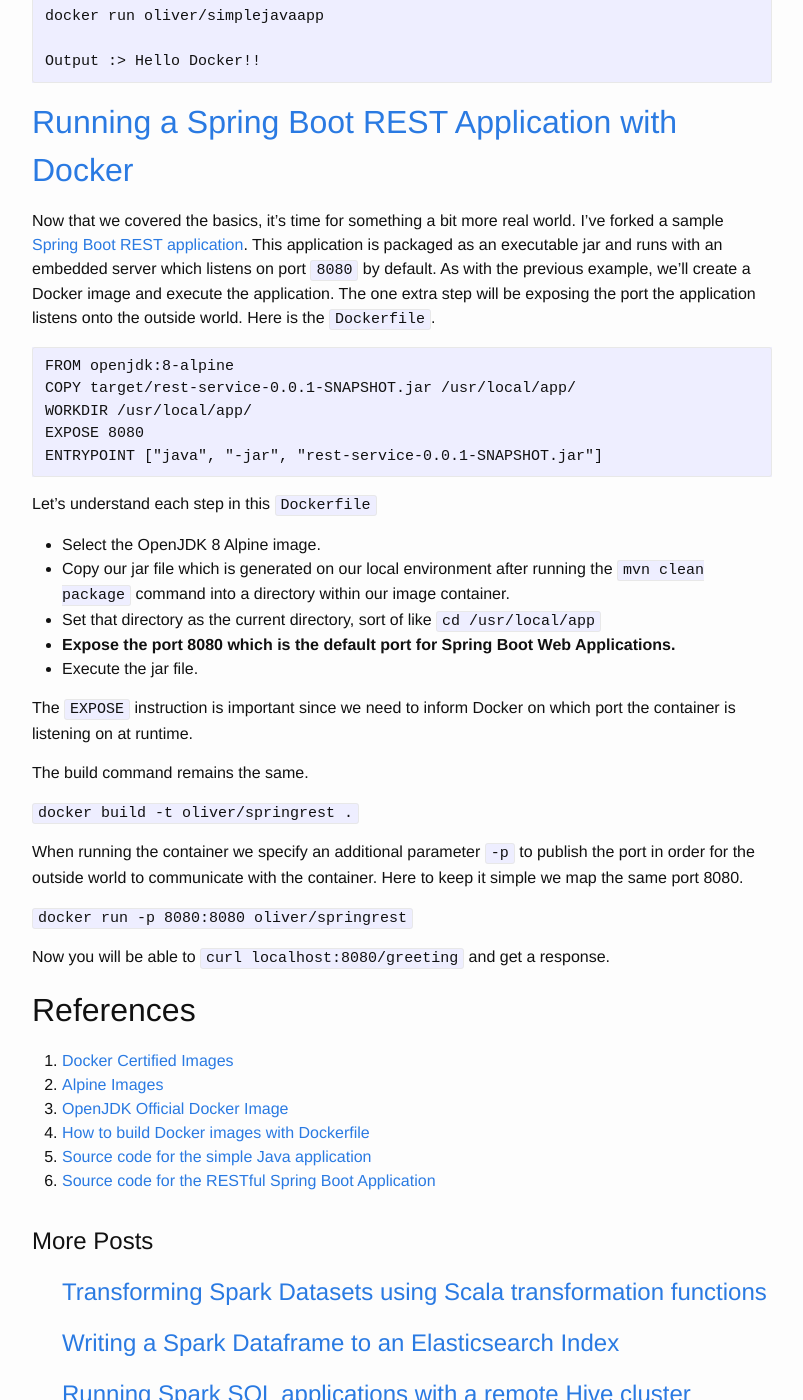
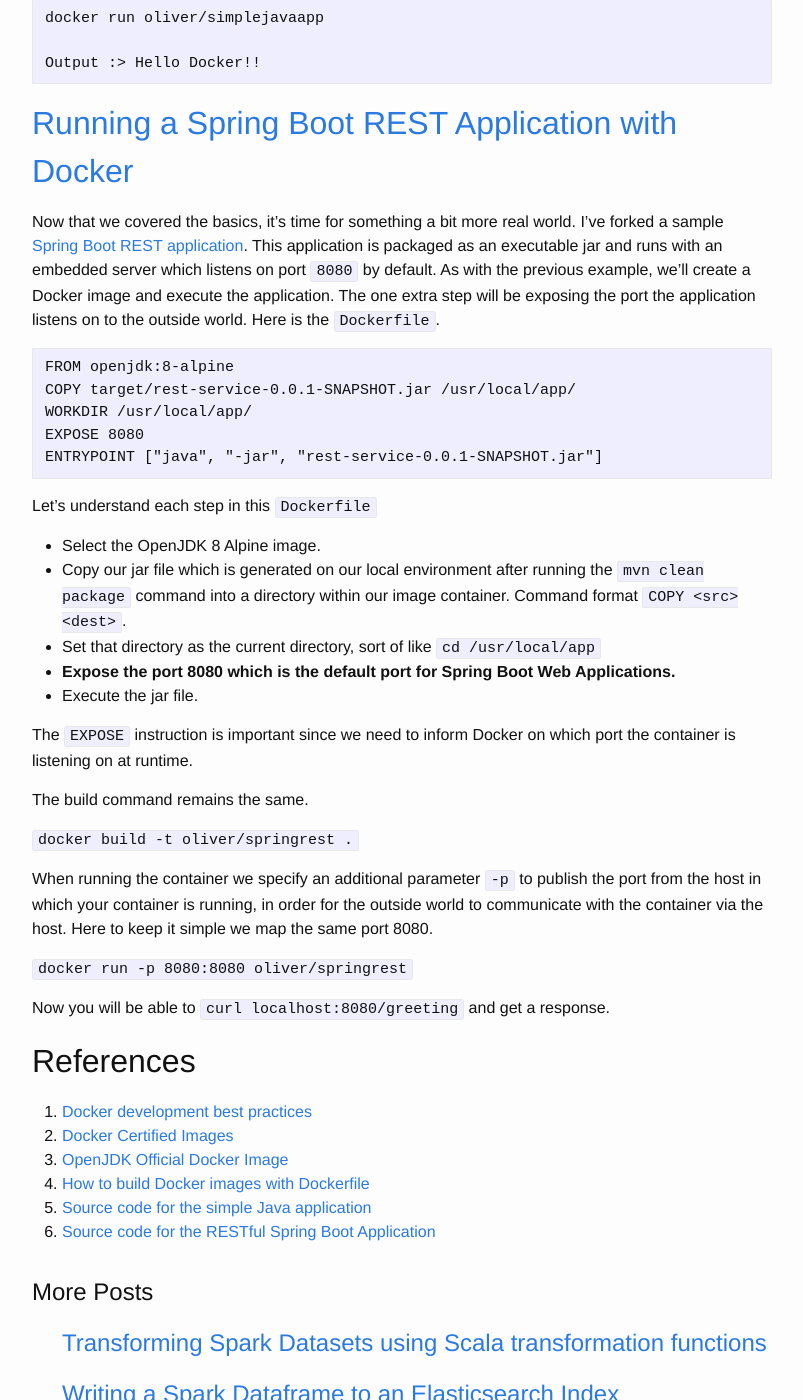
Before and after one commit to oliversavio/oliversavio.github.io, a Jekyll site: the page built from _posts/2020-02-29-running-java-apps-with-docker.md, in a window 1280 px wide and 1400 px high, scrolled down 2891 px. Shown: the whole window, without its empty margins (238-1041 px from the left). Built offline with Jekyll 4.4.1, drawn with Linux system fonts in a browser that asks for light colours; some of the changed text lies outside the part shown.

Commit message:
Final edits

````diff
--- a/_posts/2020-02-29-running-java-apps-with-docker.md
+++ b/_posts/2020-02-29-running-java-apps-with-docker.md
@@ -58,7 +58,7 @@ ENTRYPOINT ["java", "-jar", "hellodocker-1.0-SNAPSHOT-shaded.jar"]
 ```
 Let's understand each step in this `Dockerfile`
  - Select the OpenJDK 8 Alpine image.
- - Copy our jar file which is generated on our local environment after running the `mvn clean package` command into a directory within our  image container.
+ - Copy our jar file which is generated on our local environment after running the `mvn clean package` command into a directory within our  image container. Command format `COPY <src> <dest>`.
  - Set that directory as the current directory, sort of like `cd /usr/local/app`
  - Execute the jar file.
 
@@ -89,7 +89,8 @@ Output :> Hello Docker!!
 
 ## [Running a Spring Boot REST Application with Docker](#running-a-spring-boot-rest-application-with-docker)
 Now that we covered the basics, it's time for something a bit more real world. I've forked a sample [Spring Boot REST application][spring-boot-docker-git]. This application is packaged as an executable jar and runs with an embedded server which listens on port `8080` by default.
-As with the previous example, we'll create a Docker image and execute the application. The one extra step will be exposing the port the application listens onto the outside world. Here is the `Dockerfile`.
+As with the previous example, we'll create a Docker image and execute the application. The one extra step will be exposing the port the application listens on to the outside world. Here is the `Dockerfile`.
+
 ```
 FROM openjdk:8-alpine
 COPY target/rest-service-0.0.1-SNAPSHOT.jar /usr/local/app/
@@ -99,7 +100,7 @@ ENTRYPOINT ["java", "-jar", "rest-service-0.0.1-SNAPSHOT.jar"]
 ```
 Let's understand each step in this `Dockerfile`
  - Select the OpenJDK 8 Alpine image.
- - Copy our jar file which is generated on our local environment after running the `mvn clean package` command into a directory within our  image container.
+- Copy our jar file which is generated on our local environment after running the `mvn clean package` command into a directory within our  image container. Command format `COPY <src> <dest>`.
  - Set that directory as the current directory, sort of like `cd /usr/local/app`
  - __Expose the port 8080 which is the default port for Spring Boot Web Applications.__
  - Execute the jar file.
@@ -110,7 +111,7 @@ The build command remains the same.
 
 `docker build -t oliver/springrest .`
 
-When running the container we specify an additional parameter `-p` to publish the port in order for the outside world to communicate with the container. Here to keep it simple we map the same port 8080.
+When running the container we specify an additional parameter `-p` to publish the port from the host in which your container is running, in order for the outside world to communicate with the container via the host. Here to keep it simple we map the same port 8080.
 
 `docker run -p 8080:8080 oliver/springrest`
 
@@ -118,12 +119,13 @@ Now you will be able to `curl localhost:8080/greeting` and get a response.
 
 
 ## References
-1. [Docker Certified Images][certified-images]
-2. [Alpine Images][alpine-image]
+1. [Docker development best practices][best-practices]
+2. [Docker Certified Images][certified-images]
 3. [OpenJDK Official Docker Image][openjdk-official]
 4. [How to build Docker images with Dockerfile][building-docker-images]
 5. [Source code for the simple Java application][java-docker-git]
 6. [Source code for the RESTful Spring Boot Application][spring-boot-docker-git]
+
 
 
 [openjdk-official]: https://hub.docker.com/_/openjdk
@@ -133,3 +135,4 @@ Now you will be able to `curl localhost:8080/greeting` and get a response.
 [official-images]: https://docs.docker.com/docker-hub/official_images/
 [certified-images]: https://docs.docker.com/docker-hub/publish/certify-images/
 [building-docker-images]: https://linuxize.com/post/how-to-build-docker-images-with-dockerfile/
+[best-practices]: https://docs.docker.com/develop/dev-best-practices/
````
Also changed, not shown: other parts of _posts/2020-02-29-running-java-apps-with-docker.md (+2 -2 lines).
